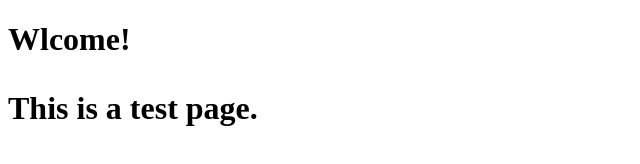
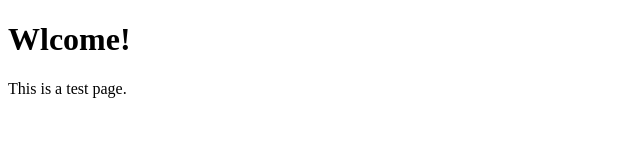
Before and after one commit to NadineBalbach/NadineBalbach.github.io, a plain HTML site: page index.html in a window 1280 px wide. Shown: the whole page, without its empty margins (0-640 px from the left). Drawn offline with Linux system fonts and the light colour scheme.

Commit message:
Update index.html

```diff
--- a/index.html
+++ b/index.html
@@ -4,7 +4,7 @@
     <title>NadineBalbach.github.io</title>
   </head>
   <body>
-      <h1>Wlcome!<h1/>
+      <h1>Wlcome!</h1>
       <p>This is a test page.</p>
   </body>
 </html>
```
